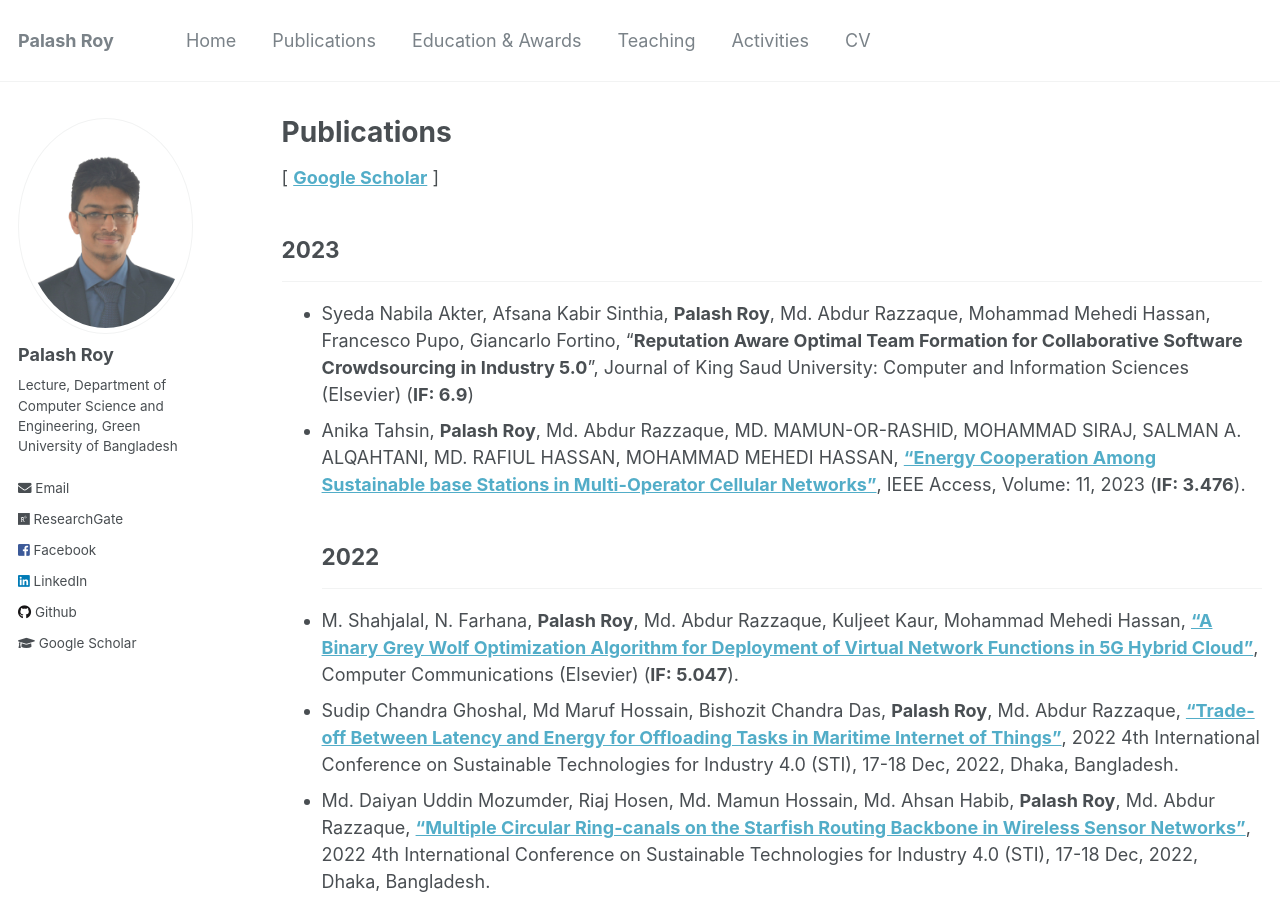
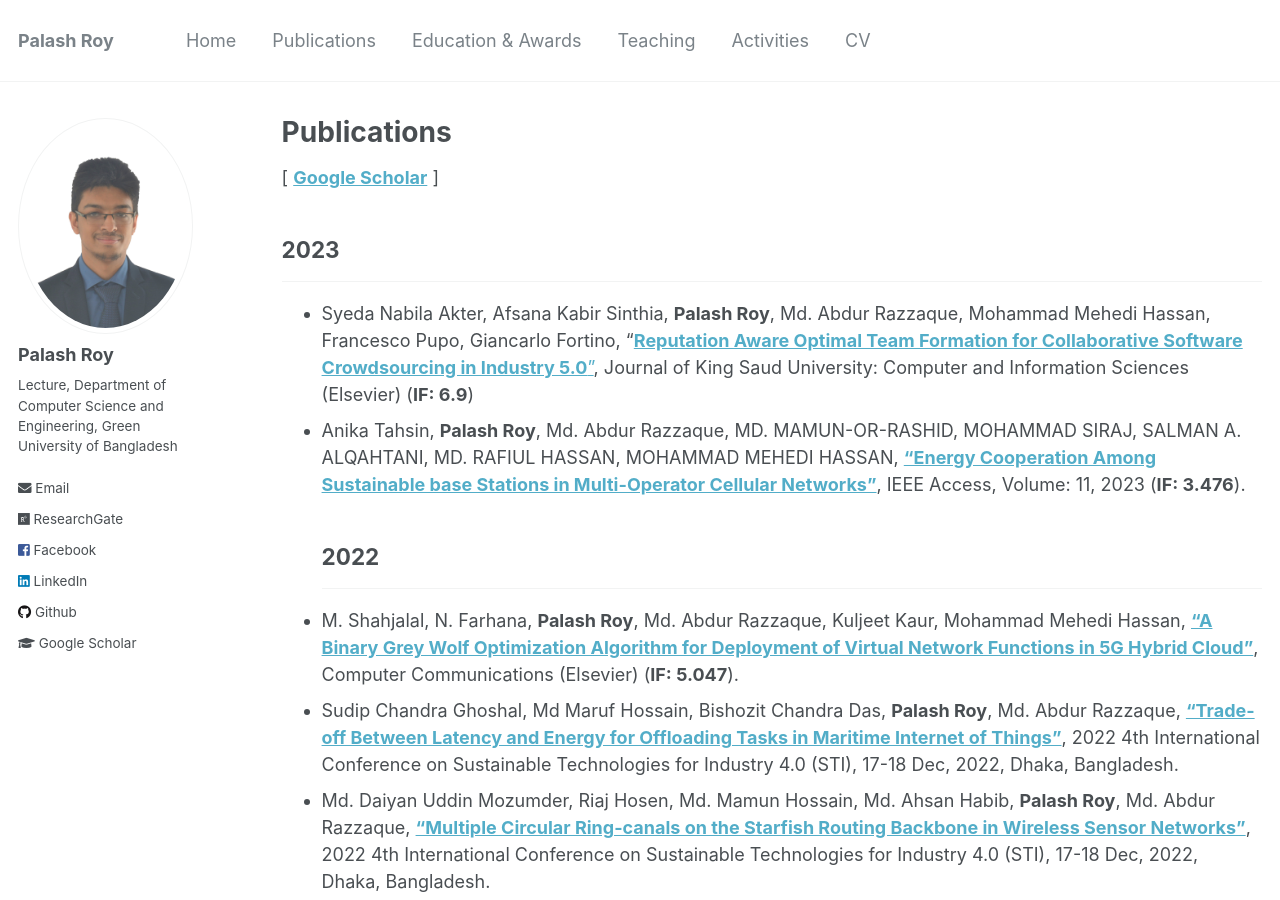
Before and after one commit to PalashRoy975/PalashRoy975.github.io, a Jekyll site: the page built from _pages/publications.md, in a window 1280 px wide and 900 px high. Built offline with Jekyll 4.4.1, drawn with Linux system fonts in a browser that asks for light colours; part of the change alters nothing that is shown.

```diff
--- a/_pages/publications.md
+++ b/_pages/publications.md
@@ -8,7 +8,7 @@ author_profile: true
 [ [**Google Scholar**](https://scholar.google.com/citations?user=6YbqlUkAAAAJ&hl=en&authuser=1) ]
 ## 2023
 -----------
-* Syeda Nabila Akter, Afsana Kabir Sinthia, **Palash Roy**, Md. Abdur Razzaque, Mohammad Mehedi Hassan, Francesco Pupo, Giancarlo Fortino, "**Reputation Aware Optimal Team Formation for Collaborative Software Crowdsourcing in Industry 5.0**", Journal of King Saud University: Computer and Information Sciences (Elsevier) (**IF: 6.9**)
+* Syeda Nabila Akter, Afsana Kabir Sinthia, **Palash Roy**, Md. Abdur Razzaque, Mohammad Mehedi Hassan, Francesco Pupo, Giancarlo Fortino, "[**Reputation Aware Optimal Team Formation for Collaborative Software Crowdsourcing in Industry 5.0**"](https://www.sciencedirect.com/science/article/pii/S1319157823002641), Journal of King Saud University: Computer and Information Sciences (Elsevier) (**IF: 6.9**)
 * Anika Tahsin, **Palash Roy**, Md. Abdur Razzaque, MD. MAMUN-OR-RASHID, MOHAMMAD SIRAJ, SALMAN A. ALQAHTANI, MD. RAFIUL HASSAN, MOHAMMAD MEHEDI HASSAN, [**"Energy Cooperation Among Sustainable base Stations in Multi-Operator Cellular Networks"**](https://ieeexplore.ieee.org/document/10049573), IEEE Access, Volume: 11, 2023 (**IF: 3.476**).
 ## 2022
 -----------
```
